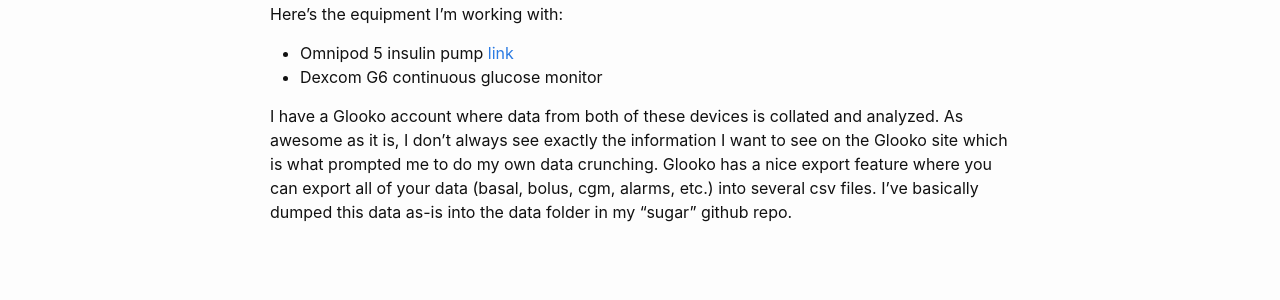
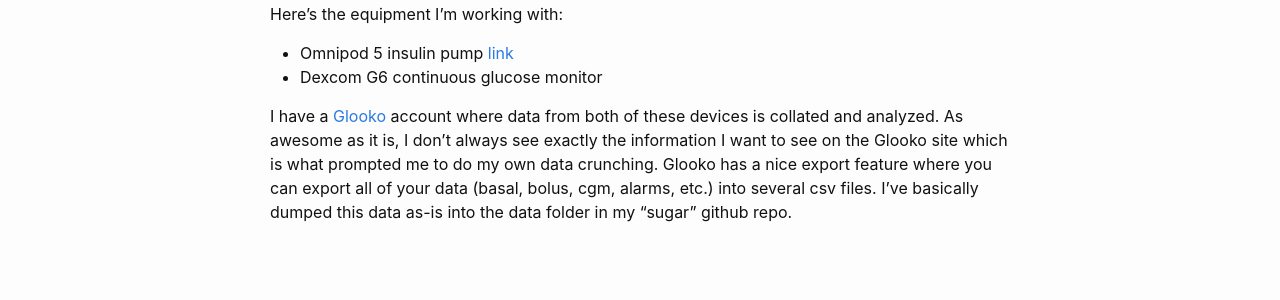
Before and after one commit to michellejw/sugar, a Jekyll site: the page built from about.md, in a window 1280 px wide. Shown: the part 318-618 px from the top of the page. Built offline with Jekyll 4.4.1, drawn with Linux system fonts in a browser that asks for light colours; part of the change alters nothing that is shown.

```diff
--- a/about.md
+++ b/about.md
@@ -12,4 +12,4 @@ Here's the equipment I'm working with:
 - Omnipod 5 insulin pump [link](https://www.omnipod.com/what-is-omnipod/omnipod-5)
 - Dexcom G6 continuous glucose monitor
 
-I have a Glooko account where data from both of these devices is collated and analyzed. As awesome as it is, I don't always see exactly the information I want to see on the Glooko site which is what prompted me to do my own data crunching. Glooko has a nice export feature where you can export all of your data (basal, bolus, cgm, alarms, etc.) into several csv files. I've basically dumped this data as-is into the data folder in my "sugar" github repo.
+I have a [Glooko](https://glooko.com/) account where data from both of these devices is collated and analyzed. As awesome as it is, I don't always see exactly the information I want to see on the Glooko site which is what prompted me to do my own data crunching. Glooko has a nice export feature where you can export all of your data (basal, bolus, cgm, alarms, etc.) into several csv files. I've basically dumped this data as-is into the data folder in my "sugar" github repo.
```
Also changed, not shown: 1 other file.
